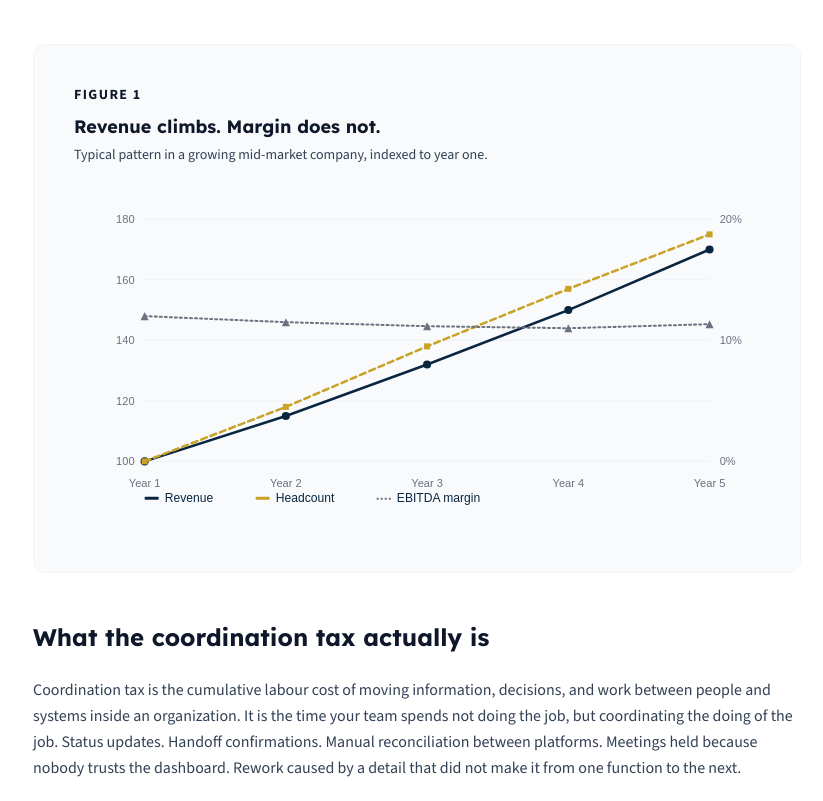
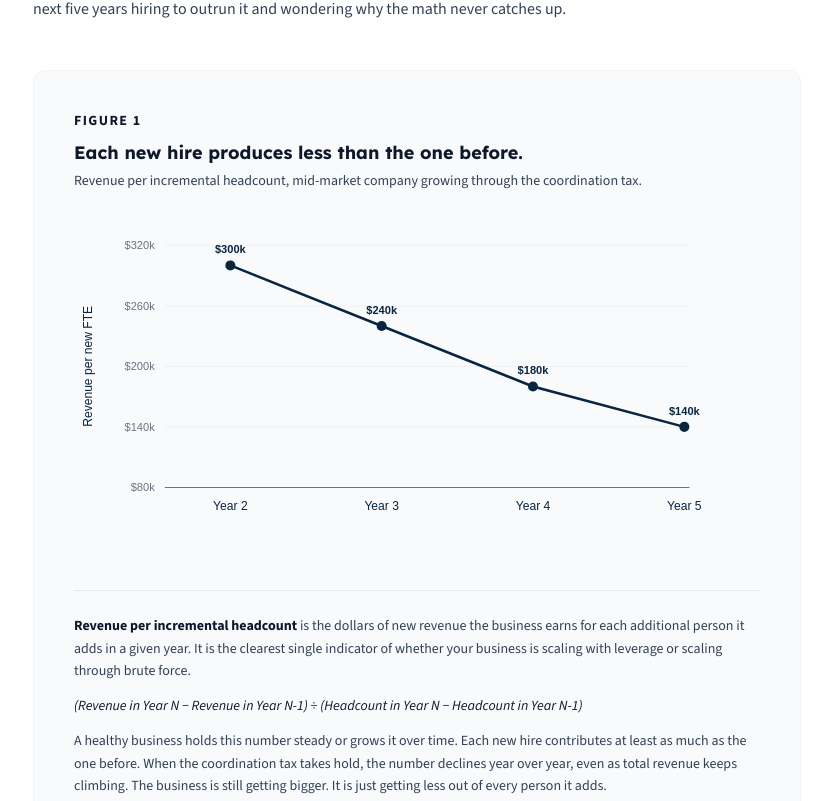
Before and after one commit to JRedgate/LeverageWorks-next, a Next.js app: page /insights/coordination-tax-mid-market in a window 1280 px wide. Shown: the part 1059-1860 px from the top of the page, without its empty margins (223-1046 px from the left). Built offline with nearby package versions, Linux system fonts and the light colour scheme.

Commit message:
Update Figure 1 to revenue per incremental headcount, renumber figures, operations wording.

```diff
--- a/app/insights/coordination-tax-mid-market/page.tsx
+++ b/app/insights/coordination-tax-mid-market/page.tsx
@@ -29,7 +29,7 @@ export default function CoordinationTaxArticle() {
 
             <h2 className="font-display font-bold text-2xl text-brand-navy mt-12 mb-6">The gap nobody can explain</h2>
             <p className="text-brand-slate leading-relaxed mb-6">
-              A growing mid-market company closes its year with revenue up twenty-two percent. The owner pulls the financials expecting to see margin expand in the same direction. It does not. EBITDA holds flat. In some cases it compresses. Headcount is up twenty-eight percent. The team is working harder than ever. The business looks like it is winning on the top line and losing somewhere in the middle.
+              A growing mid-market company closes its year with revenue up twenty-two percent. The owner pulls the financials expecting to see margin expand in the same direction. It does not. EBITDA holds flat. In some cases it compresses. Headcount is up twenty-eight percent. The team is working harder than ever. The business looks like it is winning on the top line and losing somewhere in the middle. The pattern becomes visible when you stop looking at total revenue and start looking at what each new hire actually produces.
             </p>
             <p className="text-brand-slate leading-relaxed mb-6">
               The CFO flags it. The leadership team debates it. The usual explanations get trotted out. Wage pressure. Input costs. Timing of a few large jobs. Some of that is real. Most of it is not the actual answer.
@@ -38,88 +38,79 @@ export default function CoordinationTaxArticle() {
               The actual answer is that the business is paying a tax it never agreed to and cannot see on any invoice. Every growing mid-market company pays it. The ones that figure out what it is get ahead. The ones that do not spend the next five years hiring to outrun it and wondering why the math never catches up.
             </p>
 
-            {/* Visual 1: Revenue vs Margin Divergence */}
+            {/* Visual 1: Revenue per Incremental Headcount */}
             <figure className="my-12 bg-brand-surface p-8 md:p-10 rounded-xl border border-gray-100">
               <figcaption className="text-brand-navy font-bold text-sm uppercase tracking-widest mb-2">Figure 1</figcaption>
-              <p className="text-brand-navy font-display font-bold text-lg mb-1">Revenue climbs. Margin does not.</p>
-              <p className="text-brand-slate text-sm mb-6">Typical pattern in a growing mid-market company, indexed to year one.</p>
-              <svg viewBox="0 0 680 340" role="img" aria-label="Line chart showing revenue and headcount climbing together year over year while EBITDA margin stays flat" className="w-full h-auto">
-                <g transform="translate(70, 30)">
-                  <line x1="0" y1="0" x2="560" y2="0" stroke="#E5E7EB" strokeWidth="0.5" />
-                  <line x1="0" y1="60" x2="560" y2="60" stroke="#E5E7EB" strokeWidth="0.5" />
-                  <line x1="0" y1="120" x2="560" y2="120" stroke="#E5E7EB" strokeWidth="0.5" />
-                  <line x1="0" y1="180" x2="560" y2="180" stroke="#E5E7EB" strokeWidth="0.5" />
-                  <line x1="0" y1="240" x2="560" y2="240" stroke="#E5E7EB" strokeWidth="0.5" />
+              <p className="text-brand-navy font-display font-bold text-lg mb-1">Each new hire produces less than the one before.</p>
+              <p className="text-brand-slate text-sm mb-6">Revenue per incremental headcount, mid-market company growing through the coordination tax.</p>
 
-                  <text x="-10" y="4" textAnchor="end" fontSize="11" fill="#6B7280" fontFamily="sans-serif">180</text>
-                  <text x="-10" y="64" textAnchor="end" fontSize="11" fill="#6B7280" fontFamily="sans-serif">160</text>
-                  <text x="-10" y="124" textAnchor="end" fontSize="11" fill="#6B7280" fontFamily="sans-serif">140</text>
-                  <text x="-10" y="184" textAnchor="end" fontSize="11" fill="#6B7280" fontFamily="sans-serif">120</text>
-                  <text x="-10" y="244" textAnchor="end" fontSize="11" fill="#6B7280" fontFamily="sans-serif">100</text>
+              <svg viewBox="0 0 680 340" role="img" aria-label="Line chart showing revenue per incremental headcount declining from $300,000 in Year 2 to $140,000 in Year 5." className="w-full h-auto">
+                {/* Y-axis title - vertical on left */}
+                <text x="18" y="150" textAnchor="middle" fontSize="12" fill="#0A2540" fontFamily="sans-serif" fontWeight="500" transform="rotate(-90, 18, 150)">Revenue per new FTE</text>
 
-                  <text x="570" y="4" fontSize="11" fill="#6B7280" fontFamily="sans-serif">20%</text>
-                  <text x="570" y="124" fontSize="11" fill="#6B7280" fontFamily="sans-serif">10%</text>
-                  <text x="570" y="244" fontSize="11" fill="#6B7280" fontFamily="sans-serif">0%</text>
+                <g transform="translate(90, 30)">
+                  {/* Gridlines: Y-axis $80k to $320k over 240px. $320k=0, $260k=60, $200k=120, $140k=180, $80k=240 */}
+                  <line x1="0" y1="0" x2="520" y2="0" stroke="#E5E7EB" strokeWidth="0.5" />
+                  <line x1="0" y1="60" x2="520" y2="60" stroke="#E5E7EB" strokeWidth="0.5" />
+                  <line x1="0" y1="120" x2="520" y2="120" stroke="#E5E7EB" strokeWidth="0.5" />
+                  <line x1="0" y1="180" x2="520" y2="180" stroke="#E5E7EB" strokeWidth="0.5" />
+                  <line x1="0" y1="240" x2="520" y2="240" stroke="#6B7280" strokeWidth="1" />
 
+                  {/* Y-axis tick labels */}
+                  <text x="-10" y="4" textAnchor="end" fontSize="11" fill="#6B7280" fontFamily="sans-serif">$320k</text>
+                  <text x="-10" y="64" textAnchor="end" fontSize="11" fill="#6B7280" fontFamily="sans-serif">$260k</text>
+                  <text x="-10" y="124" textAnchor="end" fontSize="11" fill="#6B7280" fontFamily="sans-serif">$200k</text>
+                  <text x="-10" y="184" textAnchor="end" fontSize="11" fill="#6B7280" fontFamily="sans-serif">$140k</text>
+                  <text x="-10" y="244" textAnchor="end" fontSize="11" fill="#6B7280" fontFamily="sans-serif">$80k</text>
+
+                  {/* Data coordinates: scale is $80k to $320k over 240px. px per $k = 240/240 = 1
+                      Y2: $300k → y = 240 - (300-80) = 240 - 220 = 20
+                      Y3: $240k → y = 240 - 160 = 80
+                      Y4: $180k → y = 240 - 100 = 140
+                      Y5: $140k → y = 240 - 60 = 180
+                      X positions across 520 width with 4 points: Y2=65, Y3=215, Y4=365, Y5=515 */}
+
+                  {/* Data line - declining */}
                   <polyline
-                    points="0,240 140,195 280,144 420,90 560,30"
+                    points="65,20 215,80 365,140 515,180"
                     fill="none"
                     stroke="#0A2540"
                     strokeWidth="2.5"
                     strokeLinecap="round"
                     strokeLinejoin="round"
                   />
-                  <circle cx="0" cy="240" r="4" fill="#0A2540" />
-                  <circle cx="140" cy="195" r="4" fill="#0A2540" />
-                  <circle cx="280" cy="144" r="4" fill="#0A2540" />
-                  <circle cx="420" cy="90" r="4" fill="#0A2540" />
-                  <circle cx="560" cy="30" r="4" fill="#0A2540" />
 
-                  <polyline
-                    points="0,240 140,186 280,126 420,69 560,15"
-                    fill="none"
-                    stroke="#C9A227"
-                    strokeWidth="2.5"
-                    strokeDasharray="6 4"
-                    strokeLinecap="round"
-                    strokeLinejoin="round"
-                  />
-                  <rect x="-3" y="237" width="6" height="6" fill="#C9A227" />
-                  <rect x="137" y="183" width="6" height="6" fill="#C9A227" />
-                  <rect x="277" y="123" width="6" height="6" fill="#C9A227" />
-                  <rect x="417" y="66" width="6" height="6" fill="#C9A227" />
-                  <rect x="557" y="12" width="6" height="6" fill="#C9A227" />
+                  {/* Data points */}
+                  <circle cx="65" cy="20" r="5" fill="#0A2540" />
+                  <circle cx="215" cy="80" r="5" fill="#0A2540" />
+                  <circle cx="365" cy="140" r="5" fill="#0A2540" />
+                  <circle cx="515" cy="180" r="5" fill="#0A2540" />
 
-                  <polyline
-                    points="0,96 140,102 280,106 420,108 560,104"
-                    fill="none"
-                    stroke="#6B7280"
-                    strokeWidth="2"
-                    strokeDasharray="2 3"
-                    strokeLinecap="round"
-                  />
-                  <polygon points="0,92 4,100 -4,100" fill="#6B7280" />
-                  <polygon points="140,98 144,106 136,106" fill="#6B7280" />
-                  <polygon points="280,102 284,110 276,110" fill="#6B7280" />
-                  <polygon points="420,104 424,112 416,112" fill="#6B7280" />
-                  <polygon points="560,100 564,108 556,108" fill="#6B7280" />
+                  {/* Data point value labels */}
+                  <text x="65" y="8" textAnchor="middle" fontSize="11" fontWeight="600" fill="#0A2540" fontFamily="sans-serif">$300k</text>
+                  <text x="215" y="68" textAnchor="middle" fontSize="11" fontWeight="600" fill="#0A2540" fontFamily="sans-serif">$240k</text>
+                  <text x="365" y="128" textAnchor="middle" fontSize="11" fontWeight="600" fill="#0A2540" fontFamily="sans-serif">$180k</text>
+                  <text x="515" y="168" textAnchor="middle" fontSize="11" fontWeight="600" fill="#0A2540" fontFamily="sans-serif">$140k</text>
 
-                  <text x="0" y="265" textAnchor="middle" fontSize="11" fill="#6B7280" fontFamily="sans-serif">Year 1</text>
-                  <text x="140" y="265" textAnchor="middle" fontSize="11" fill="#6B7280" fontFamily="sans-serif">Year 2</text>
-                  <text x="280" y="265" textAnchor="middle" fontSize="11" fill="#6B7280" fontFamily="sans-serif">Year 3</text>
-                  <text x="420" y="265" textAnchor="middle" fontSize="11" fill="#6B7280" fontFamily="sans-serif">Year 4</text>
-                  <text x="560" y="265" textAnchor="middle" fontSize="11" fill="#6B7280" fontFamily="sans-serif">Year 5</text>
-                </g>
-
-                <g transform="translate(70, 305)">
-                  <rect x="0" y="0" width="14" height="3" fill="#0A2540" rx="1" />
-                  <text x="20" y="5" fontSize="12" fill="#0A2540" fontFamily="sans-serif" fontWeight="500">Revenue</text>
-                  <rect x="110" y="0" width="14" height="3" fill="#C9A227" rx="1" />
-                  <text x="130" y="5" fontSize="12" fill="#0A2540" fontFamily="sans-serif" fontWeight="500">Headcount</text>
-                  <line x1="230" y1="2" x2="244" y2="2" stroke="#6B7280" strokeWidth="2" strokeDasharray="2 2" />
-                  <text x="250" y="5" fontSize="12" fill="#0A2540" fontFamily="sans-serif" fontWeight="500">EBITDA margin</text>
+                  {/* X-axis tick labels */}
+                  <text x="65" y="262" textAnchor="middle" fontSize="12" fill="#0A2540" fontFamily="sans-serif" fontWeight="500">Year 2</text>
+                  <text x="215" y="262" textAnchor="middle" fontSize="12" fill="#0A2540" fontFamily="sans-serif" fontWeight="500">Year 3</text>
+                  <text x="365" y="262" textAnchor="middle" fontSize="12" fill="#0A2540" fontFamily="sans-serif" fontWeight="500">Year 4</text>
+                  <text x="515" y="262" textAnchor="middle" fontSize="12" fill="#0A2540" fontFamily="sans-serif" fontWeight="500">Year 5</text>
                 </g>
               </svg>
+
+              <div className="mt-8 pt-6 border-t border-gray-200">
+                <p className="text-brand-slate text-sm leading-relaxed mb-3">
+                  <span className="font-bold text-brand-navy">Revenue per incremental headcount</span> is the dollars of new revenue the business earns for each additional person it adds in a given year. It is the clearest single indicator of whether your business is scaling with leverage or scaling through brute force.
+                </p>
+                <p className="text-brand-navy text-sm leading-relaxed mb-3 italic">
+                  (Revenue in Year N − Revenue in Year N-1) ÷ (Headcount in Year N − Headcount in Year N-1)
+                </p>
+                <p className="text-brand-slate text-sm leading-relaxed">
+                  A healthy business holds this number steady or grows it over time. Each new hire contributes at least as much as the one before. When the coordination tax takes hold, the number declines year over year, even as total revenue keeps climbing. The business is still getting bigger. It is just getting less out of every person it adds.
+                </p>
+              </div>
             </figure>
 
             <h2 className="font-display font-bold text-2xl text-brand-navy mt-12 mb-6">What the coordination tax actually is</h2>
@@ -157,7 +148,7 @@ export default function CoordinationTaxArticle() {
                   <p className="text-brand-gold text-xs uppercase tracking-widest font-bold mb-2">Stage 3</p>
                   <p className="font-display font-bold text-2xl text-white mb-1">150 people</p>
                   <p className="text-brand-gold text-sm font-bold mb-4">Tax is a department</p>
-                  <p className="text-gray-300 text-sm leading-relaxed">Coordinators, admins, ops managers. A layer that moves information instead of producing.</p>
+                  <p className="text-gray-300 text-sm leading-relaxed">Coordinators, admins, operations managers. A layer that moves information instead of producing.</p>
                 </div>
               </div>
             </figure>
@@ -169,6 +160,7 @@ export default function CoordinationTaxArticle() {
 
             {/* Visual 3: Four Forms - 2x2 grid of colored cards */}
             <figure className="my-10">
+              <figcaption className="text-brand-navy font-bold text-sm uppercase tracking-widest mb-4">Figure 3</figcaption>
               <div className="grid grid-cols-1 md:grid-cols-2 gap-4 mb-8">
                 <div className="bg-[#FAECE7] border border-[#D85A30]/30 p-6 rounded-lg">
                   <p className="text-[#712B13] text-xs uppercase tracking-widest font-bold mb-2">Form 1</p>
@@ -194,35 +186,30 @@ export default function CoordinationTaxArticle() {
             </figure>
 
             <div className="space-y-6 mb-10">
-
               <div className="bg-brand-surface p-8 rounded-xl border border-gray-100">
                 <h3 className="font-display font-bold text-xl text-brand-navy mb-4">Manual handoffs between systems</h3>
                 <p className="text-brand-slate leading-relaxed">
                   A construction estimator finishes a bid in one tool. The PM picks it up and rebuilds the budget inside a project management platform. Procurement pulls the same materials list into a third system to issue POs. Accounting eventually imports the whole thing for invoicing. Four people touch the same information four times because the tools do not talk. That is not workflow. That is the business paying four people to keep four systems in sync, and calling it operations.
                 </p>
               </div>
-
               <div className="bg-brand-surface p-8 rounded-xl border border-gray-100">
                 <h3 className="font-display font-bold text-xl text-brand-navy mb-4">Status updates and meeting overhead</h3>
                 <p className="text-brand-slate leading-relaxed">
-                  Standing meetings exist because nobody trusts the data to reflect the truth. Weekly ops reviews get scheduled to confirm what the system was supposed to show automatically. Senior people spend four hours a week answering variations of the same question: where are we on this. Time that should be going toward decisions gets spent manufacturing the inputs to the decisions. The calendar fills up and nothing gets built.
+                  Standing meetings exist because nobody trusts the data to reflect the truth. Weekly operations reviews get scheduled to confirm what the system was supposed to show automatically. Senior people spend four hours a week answering variations of the same question: where are we on this. Time that should be going toward decisions gets spent manufacturing the inputs to the decisions. The calendar fills up and nothing gets built.
                 </p>
               </div>
-
               <div className="bg-brand-surface p-8 rounded-xl border border-gray-100">
                 <h3 className="font-display font-bold text-xl text-brand-navy mb-4">Rework from miscommunication</h3>
                 <p className="text-brand-slate leading-relaxed">
                   A detail gets missed in a handoff. Wrong size ordered. Wrong scope priced. Wrong crew dispatched. The work gets redone. The cost of the rework itself is visible. The cost of the follow-up, the damage control, the trust erosion between functions is not. Over twelve months, the quiet cost of rework is often double the visible cost, and the root cause is almost always the same: information that was supposed to move did not, or moved incompletely.
                 </p>
               </div>
-
               <div className="bg-brand-surface p-8 rounded-xl border border-gray-100">
                 <h3 className="font-display font-bold text-xl text-brand-navy mb-4">Single-person knowledge bottlenecks</h3>
                 <p className="text-brand-slate leading-relaxed">
                   Every mid-market operation has one. The dispatcher who knows which crews work well together. The scheduler who knows which clients need a heads-up before invoicing. The long-tenured admin who is the only person who understands the old ERP. When that person takes a week off, the operation slows. When that person leaves, a visible portion of the business falls over. That is not institutional knowledge. That is key-person risk disguised as reliability, and every year it goes unaddressed the exposure grows.
                 </p>
               </div>
-
             </div>
 
             <h2 className="font-display font-bold text-2xl text-brand-navy mt-12 mb-6">Why the default fixes make it worse</h2>
@@ -274,8 +261,8 @@ export default function CoordinationTaxArticle() {
               <figcaption className="text-brand-navy font-bold text-sm uppercase tracking-widest mb-2">Figure 4</figcaption>
               <p className="text-brand-navy font-display font-bold text-lg mb-1">Two companies. Same starting point. Different decisions.</p>
               <p className="text-brand-slate text-sm mb-6">Illustrative EBITDA trajectory over three years for a $50M mid-market operation.</p>
+
               <svg viewBox="0 0 680 460" role="img" aria-label="Line chart comparing EBITDA over three years for two companies starting at the same $6M point. Both grow revenue identically from $50M to $65M. Company A stays the course and reaches $6.17M EBITDA at 9.5% margin by Year 3. Company B rebuilds its coordination layer and reaches $10.4M EBITDA at 16% margin. The annual gap widens from zero to $2.01M to $4.23M." className="w-full h-auto">
-
                 {/* Y-axis title - vertical on left */}
                 <text x="18" y="210" textAnchor="middle" fontSize="12" fill="#0A2540" fontFamily="sans-serif" fontWeight="500" transform="rotate(-90, 18, 210)">EBITDA ($M)</text>
 
@@ -305,21 +292,10 @@ export default function CoordinationTaxArticle() {
                       X positions: Y1=0, Y2=225, Y3=450 */}
 
                   {/* Shaded compounding gap area between the two lines */}
-                  <path
-                    d="M 0,160 L 225,159 L 450,155.5 L 450,42.7 L 225,105.3 L 0,160 Z"
-                    fill="#C9A227"
-                    fillOpacity="0.14"
-                  />
+                  <path d="M 0,160 L 225,159 L 450,155.5 L 450,42.7 L 225,105.3 L 0,160 Z" fill="#C9A227" fillOpacity="0.14" />
 
                   {/* Company A line (stays the course) - gray, solid */}
-                  <polyline
-                    points="0,160 225,159 450,155.5"
-                    fill="none"
-                    stroke="#6B7280"
-                    strokeWidth="2.5"
-                    strokeLinecap="round"
-                    strokeLinejoin="round"
-                  />
+                  <polyline points="0,160 225,159 450,155.5" fill="none" stroke="#6B7280" strokeWidth="2.5" strokeLinecap="round" strokeLinejoin="round" />
                   <circle cx="0" cy="160" r="5" fill="#6B7280" />
                   <circle cx="225" cy="159" r="5" fill="#6B7280" />
                   <circle cx="450" cy="155.5" r="5" fill="#6B7280" />
@@ -329,14 +305,7 @@ export default function CoordinationTaxArticle() {
                   <text x="458" y="168" fontSize="11" fill="#6B7280" fontFamily="sans-serif">$6.17M · 9.5%</text>
 
                   {/* Company B line (rebuilt coordination layer) - brand navy, solid thick */}
-                  <polyline
-                    points="0,160 225,105.3 450,42.7"
-                    fill="none"
-                    stroke="#0A2540"
-                    strokeWidth="3"
-                    strokeLinecap="round"
-                    strokeLinejoin="round"
-                  />
+                  <polyline points="0,160 225,105.3 450,42.7" fill="none" stroke="#0A2540" strokeWidth="3" strokeLinecap="round" strokeLinejoin="round" />
                   <circle cx="0" cy="160" r="5" fill="#0A2540" />
                   <circle cx="225" cy="105.3" r="5" fill="#0A2540" />
                   <circle cx="450" cy="42.7" r="5" fill="#0A2540" />
@@ -351,10 +320,8 @@ export default function CoordinationTaxArticle() {
                   {/* X-axis tick labels */}
                   <text x="0" y="344" textAnchor="middle" fontSize="12" fill="#0A2540" fontFamily="sans-serif" fontWeight="500">Year 1</text>
                   <text x="0" y="360" textAnchor="middle" fontSize="11" fill="#6B7280" fontFamily="sans-serif">$50M revenue</text>
-
                   <text x="225" y="344" textAnchor="middle" fontSize="12" fill="#0A2540" fontFamily="sans-serif" fontWeight="500">Year 2</text>
                   <text x="225" y="360" textAnchor="middle" fontSize="11" fill="#6B7280" fontFamily="sans-serif">$57.5M revenue</text>
-
                   <text x="450" y="344" textAnchor="middle" fontSize="12" fill="#0A2540" fontFamily="sans-serif" fontWeight="500">Year 3</text>
                   <text x="450" y="360" textAnchor="middle" fontSize="11" fill="#6B7280" fontFamily="sans-serif">$65M revenue</text>
                 </g>
@@ -373,6 +340,7 @@ export default function CoordinationTaxArticle() {
                   <text x="471" y="6" fontSize="11" fill="#0A2540" fontFamily="sans-serif" fontWeight="500">Compounding gap</text>
                 </g>
               </svg>
+
               <div className="grid grid-cols-1 md:grid-cols-3 gap-4 mt-6">
                 <div className="bg-white p-5 rounded-lg border border-gray-100">
                   <p className="text-brand-slate text-xs uppercase tracking-widest font-bold mb-2">Year 1</p>
@@ -390,6 +358,7 @@ export default function CoordinationTaxArticle() {
                   <p className="text-brand-slate text-sm leading-relaxed">Company A: 9.5% margin. Company B: 16.0% margin. The gap is <span className="text-brand-gold font-bold">$4.23M annually</span>.</p>
                 </div>
               </div>
+
               <p className="text-brand-slate text-sm mt-6 leading-relaxed">
                 Both businesses grow revenue at the same rate. Same sector, same size, same team composition on paper. The difference is not in what they do. It is in how information moves between the people doing it. By year three, Company B is keeping an additional $4.23M of EBITDA every year on identical revenue. That gap is what the coordination layer is worth in real dollars, and it widens every year the decision is deferred.
               </p>
```
